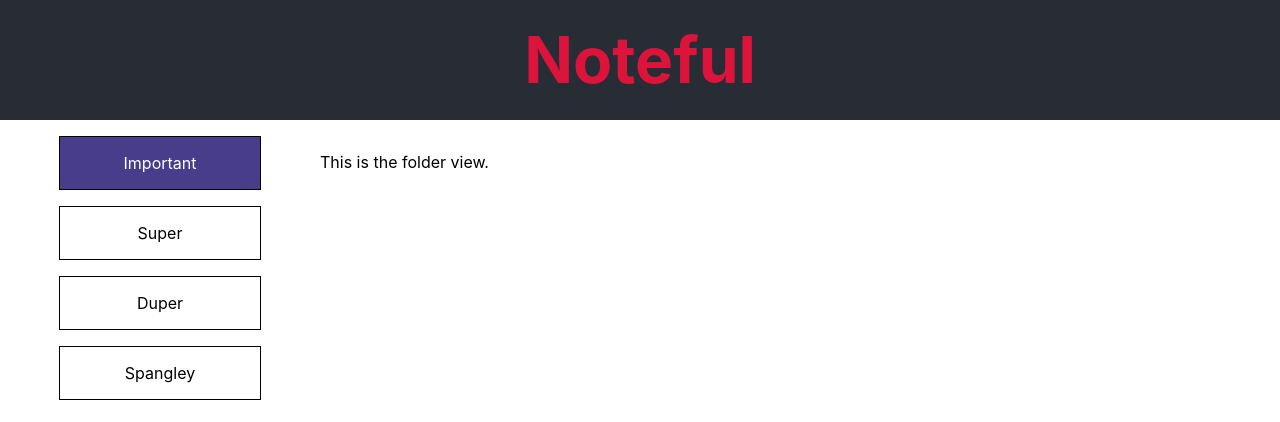
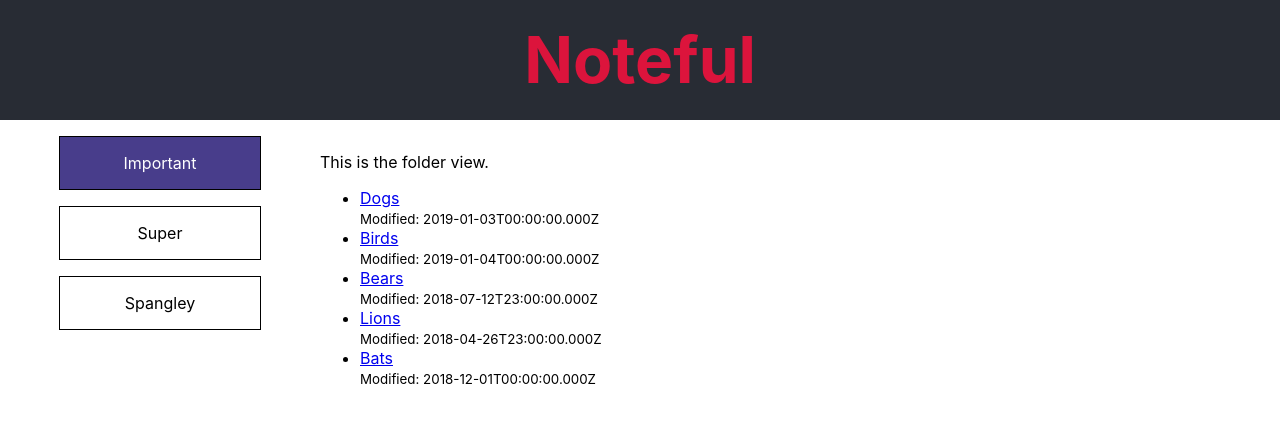
Before and after one commit to jessegilbride/noteful, a React (Create React App) app: page /b0715efe-ffaf-11e8-8eb2-f2801f1b9fd1 in a window 1280 px wide. Shown: the top 422 px of the page. Built offline with nearby package versions, Linux system fonts and the light colour scheme.

Commit message:
changed props passed to note view to only include that particular note

```diff
--- a/src/AllNotes.js
+++ b/src/AllNotes.js
@@ -5,7 +5,7 @@ import { Link } from 'react-router-dom';
 export class AllNotesView extends Component {
 
   render() {
-    console.log(this.props);
+    // console.log(this.props);
 
     const allNotes = this.props.notes.map(note => {
       return (
--- a/src/Folder.js
+++ b/src/Folder.js
@@ -1,19 +1,31 @@
 import React, { Component } from 'react'
+import { Link } from 'react-router-dom';
 // PROPS PASSED IN:
+// notes={dummyStore.notes}
 
 class Folder extends Component {
 
   render() {
-    console.log(this.props);
+    // console.log(this.props);
 
-    // const notes =
-
-    // const origination = this.match.params.folderId; // probably wrong, just an experiment! :P
+    const origination = this.props.match.params.folderId;
+    const notes = this.props.notes.filter(match => (match.folderId === origination)).map(note => {
+      return (
+        <li key={note.id}>
+          <Link to={`/${note.folderId}/${note.id}`}>
+            {note.name}<br />
+          </Link>
+          <small>Modified: {note.modified}</small>
+        </li>
+      )
+    });
 
     return (
       <div>
         <p>This is the folder view.</p>
-        {/* <p>{origination}</p> */}
+        <ul>
+          {notes}
+        </ul>
       </div>
     )
   }
--- a/src/Main.js
+++ b/src/Main.js
@@ -14,18 +14,19 @@ class Main extends Component {
       <section className='main-view'>
         <Route
           path='/' exact
-          render={props => (
-            <AllNotes {...this.props} />
+          render={(routeProps) => (
+            <AllNotes {...this.props} {...routeProps} />
           )} />
         <Route
           path='/:folderId' exact
-          render={props => (
-            <Folder {...this.props} />
+          render={(routeProps) => (
+            <Folder {...this.props} {...routeProps} />
           )} />
         <Route
           path='/:folderId/:note' exact
-          render={props => (
-            <Note {...this.props} />
+          render={(routeProps) => (
+            <Note {...this.props.notes.find(note => note.id === routeProps.match.params.note)} {...routeProps} />
+            // <Note {...routeProps} />
           )} />
         {/* <Route path='/:folderId/:note/:anything' component={PageNotFound} /> */}
       </section>
--- a/src/Note.js
+++ b/src/Note.js
@@ -5,6 +5,8 @@ class Note extends Component {
 
   render() {
     console.log(this.props);
+    // name, date, content
+
 
     return (
       <div>
--- a/src/dummyStore.js
+++ b/src/dummyStore.js
@@ -7,10 +7,6 @@ const dummyStore = {
     {
       "id": "b07161a6-ffaf-11e8-8eb2-f2801f1b9fd1",
       "name": "Super"
-    },
-    {
-      "id": "b07161a3-ffaf-11e8-8eb2-f2801f1b9fd1",
-      "name": "Duper"
     },
     {
       "id": "b07162f0-ffaf-11e8-8eb2-f2801f1b9fd1",
```
Also changed, not shown: 1 other file (tests, documents, lock files or other folders).
